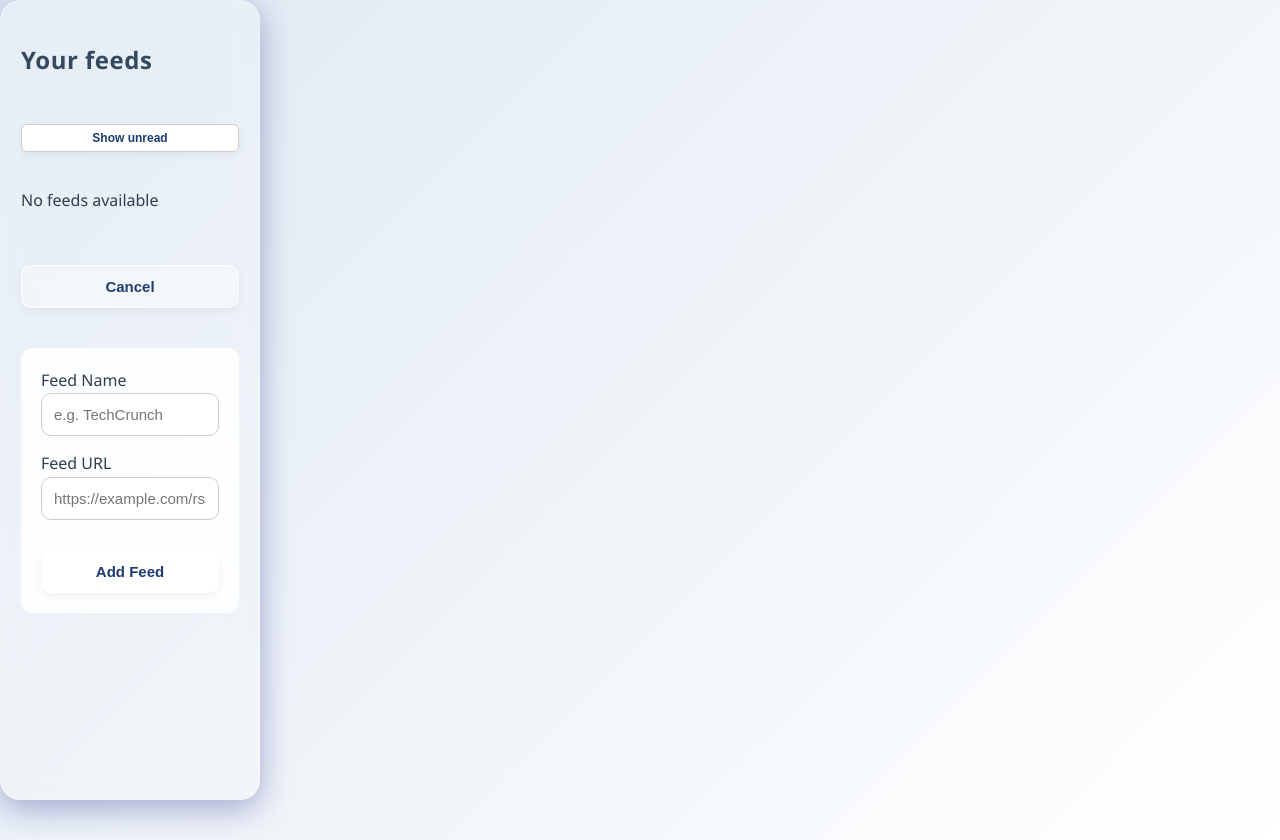
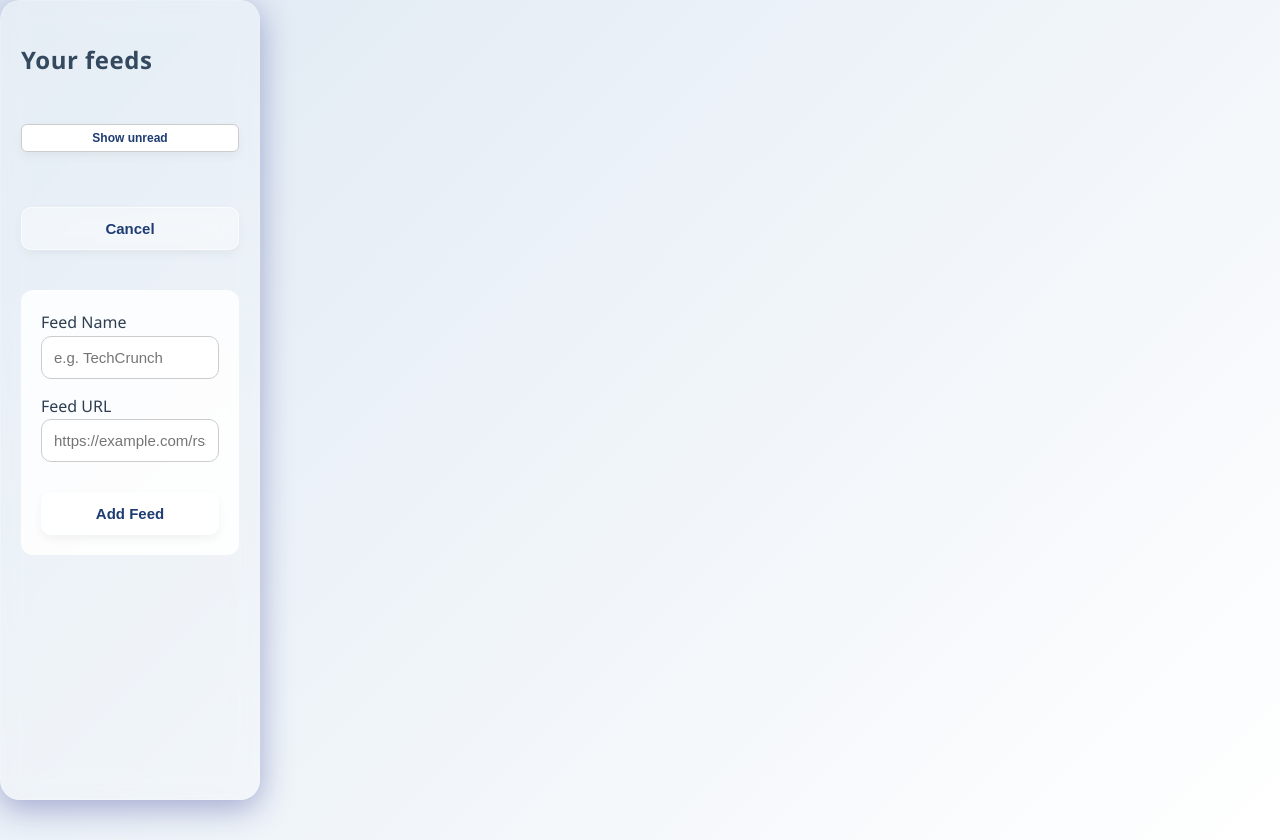
Before and after one commit to unalkyouie/rss-reader-web, a React (Vite) app: page / in a window 1280 px wide. Both pictures are taken after a click on the button "Add new feed". Built offline with nearby package versions, Linux system fonts and the light colour scheme.

Commit message:
feat: add feed edit

```diff
--- a/src/features/feeds/FeedForm.tsx
+++ b/src/features/feeds/FeedForm.tsx
@@ -1,38 +1,33 @@
-import React, { useState } from 'react';
+import React, { useEffect, useState } from 'react';
 
-type Props = {
+interface Props {
   onAddFeed: (feed: { name: string; url: string }) => void;
-};
+  initialData?: { name: string; url: string };
+  isEdit?: boolean;
+  onCancel?: () => void;
+}
 
-const FeedForm = ({ onAddFeed }: Props) => {
+const FeedForm = ({ onAddFeed, initialData, isEdit = false, onCancel }: Props) => {
   const [name, setName] = useState('');
   const [url, setUrl] = useState('');
-  const [error, setError] = useState('');
 
-  const handleSubmit = (event: React.FormEvent) => {
-    event.preventDefault();
+  useEffect(() => {
+    if (initialData) {
+      setName(initialData.name);
+      setUrl(initialData.url);
+    }
+  }, [initialData]);
 
-    if (!name.trim() || !url.trim()) {
-      setError('Both fields are required');
-      return;
-    }
-
-    try {
-      new URL(url);
-    } catch {
-      setError('Please enter a valid URL');
-      return;
-    }
-
+  const handleSubmit = (e: React.FormEvent) => {
+    e.preventDefault();
+    if (!name || !url) return;
     onAddFeed({ name, url });
     setName('');
     setUrl('');
-    setError('');
   };
 
   return (
-    <div className="feed-form">
-      <form onSubmit={handleSubmit}>
+    <form onSubmit={handleSubmit} className="feed-form">
       <div className="form-group">
         <label htmlFor="feed-name">Feed Name</label>
         <input
@@ -53,10 +48,15 @@ const FeedForm = ({ onAddFeed }: Props) => {
           onChange={(e) => setUrl(e.target.value)}
         />
       </div>
-        {error && <p className="error">{error}</p>}
-        <button type="submit">Add Feed</button>
+      <div style={{ display: 'flex', gap: '8px' }}>
+        <button type="submit">{isEdit ? 'Update Feed' : 'Add Feed'}</button>
+        {isEdit && onCancel && (
+          <button type="button" onClick={onCancel}>
+            Cancel
+          </button>
+        )}
+      </div>
     </form>
-    </div>
   );
 };
 
--- a/src/features/feeds/FeedList.tsx
+++ b/src/features/feeds/FeedList.tsx
@@ -1,33 +1,82 @@
-import React from 'react';
-import { Feed } from '~/types/global';
+import React, { useState } from 'react';
+import usePersistedFeeds from '~/hooks/usePersistedFeeds';
+import FeedForm from './FeedForm';
 
-type Props = {
-  feeds: Array<Feed>;
+interface Props {
+  selectedFeed?: string;
   onSelectFeed: (url: string) => void;
-  selectedFeedUrl?: string;
-};
+}
 
-const FeedList = ({ feeds, onSelectFeed, selectedFeedUrl }: Props) => {
-  if (!feeds.length) {
-    return <p>No feeds available</p>;
-  }
+const FeedList = ({ selectedFeed, onSelectFeed }: Props) => {
+  const { feeds, removeFeed, updateFeed } = usePersistedFeeds();
+  const [editingFeedUrl, setEditingFeedUrl] = useState<string | null>(null);
+
+  const handleUpdate = (updates: { name: string; url: string }) => {
+    if (editingFeedUrl) {
+      updateFeed(editingFeedUrl, updates);
+      setEditingFeedUrl(null);
+    }
+  };
+
+  const handleDelete = (e: React.MouseEvent, url: string) => {
+    e.stopPropagation();
+    const confirm = window.confirm('Are you sure you want to delete this feed?');
+    if (confirm) {
+      removeFeed(url);
+      if (editingFeedUrl === url) setEditingFeedUrl(null);
+    }
+  };
 
   return (
-    <div className="feed-list">
-      <h3>Your Feeds</h3>
-      <ul>
-        {feeds.map((feed) => (
+    <ul className="feed-list">
+      {feeds.map((feed) => {
+        const isEditing = editingFeedUrl === feed.url;
+        return (
           <li
             key={feed.url}
+            className={`feed-item ${feed.url === selectedFeed ? 'selected' : ''}`}
             onClick={() => onSelectFeed(feed.url)}
-            className={`feed-item ${selectedFeedUrl === feed.url ? 'selected' : ''}`}
-            style={{ cursor: 'pointer', marginBottom: '10px' }}
           >
-            {feed.name}
+            <div style={{ display: 'flex', justifyContent: 'space-between', alignItems: 'center' }}>
+              <span>{feed.name}</span>
+              <div style={{ display: 'flex', gap: '5px' }}>
+                {isEditing ? (
+                  <button
+                    onClick={(e) => {
+                      e.stopPropagation();
+                      setEditingFeedUrl(null);
+                    }}
+                    aria-label="Cancel edit"
+                    title="Cancel"
+                  >
+                    ❌
+                  </button>
+                ) : (
+                  <button
+                    onClick={(e) => {
+                      e.stopPropagation();
+                      setEditingFeedUrl(feed.url);
+                    }}
+                    aria-label="Edit feed"
+                    title="Edit"
+                  >
+                    ✏️
+                  </button>
+                )}
+                <button
+                  onClick={(e) => handleDelete(e, feed.url)}
+                  aria-label="Delete feed"
+                  title="Delete"
+                >
+                  🗑
+                </button>
+              </div>
+            </div>
+            {isEditing && <FeedForm onAddFeed={handleUpdate} initialData={feed} isEdit />}
           </li>
-        ))}
-      </ul>
-    </div>
+        );
+      })}
+    </ul>
   );
 };
 
--- a/src/features/feeds/FeedSidebar.tsx
+++ b/src/features/feeds/FeedSidebar.tsx
@@ -11,7 +11,7 @@ interface Props {
 }
 
 const FeedSidebar = ({ selectedFeed, onSelectFeed, showUnreadOnly, onToggleUnread }: Props) => {
-  const { feeds, addFeed } = usePersistedFeeds();
+  const { addFeed } = usePersistedFeeds();
   const [showForm, setShowForm] = useState(false);
 
   const handleAddFeed = (feed: { name: string; url: string }) => {
@@ -38,7 +38,7 @@ const FeedSidebar = ({ selectedFeed, onSelectFeed, showUnreadOnly, onToggleUnrea
         {showUnreadOnly ? 'Show all' : 'Show unread'}
       </button>
 
-      <FeedList feeds={feeds} onSelectFeed={onSelectFeed} selectedFeedUrl={selectedFeed} />
+      <FeedList onSelectFeed={onSelectFeed} selectedFeed={selectedFeed} />
 
       <button
         onClick={() => setShowForm((prev) => !prev)}
```
Also changed, not shown: 1 other file (tests, documents, lock files or other folders). Lines whose indentation alone changed are shown as unchanged.
